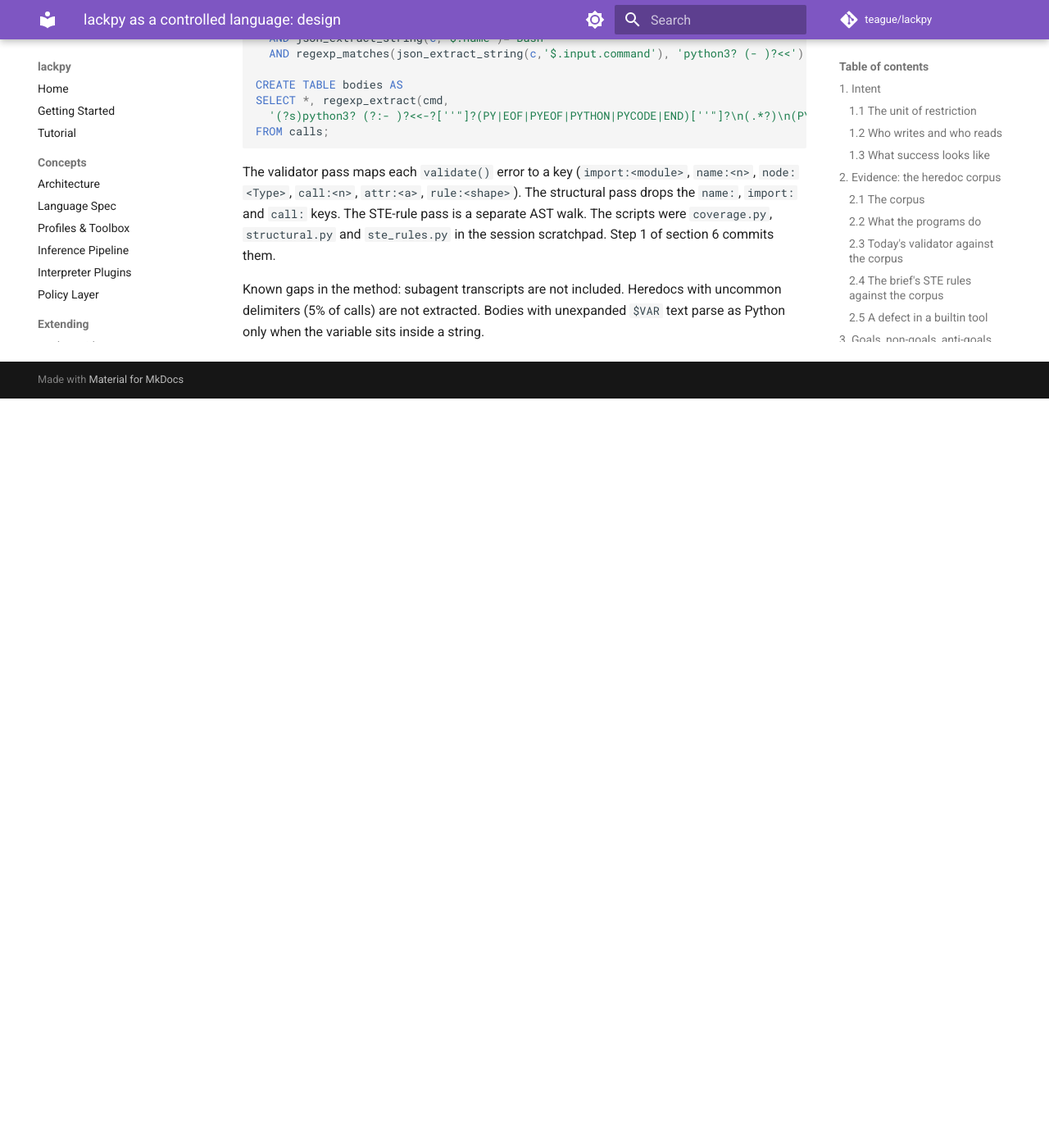
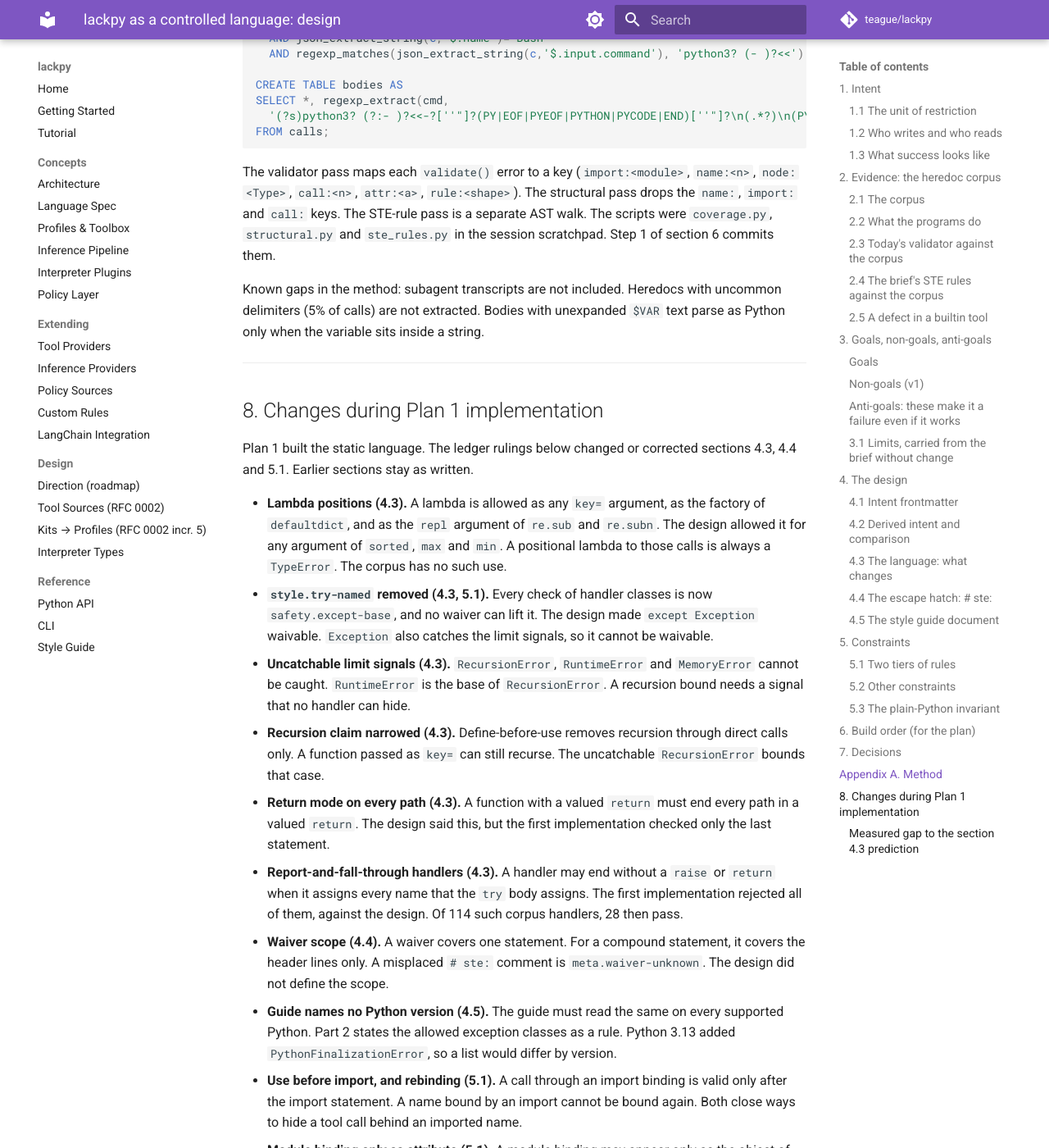
Before and after one commit to teaguesterling/lackpy, an MkDocs documentation site: the page built from docs/superpowers/specs/2026-10-18-lackpy-ste-design.md, in a window 1280 px wide and 1400 px high, scrolled down 24799 px. Shown: the whole window at 82% size. Built offline with MkDocs 1.6.1 and Material for MkDocs 9.7.7, drawn with Linux system fonts in a browser that asks for light colours; comment, search, counter and statistics services are not loaded; before the commit the page ends 25285 px from its top, so only the background shows below that; some of the changed text lies outside the part shown.

Commit message:
corpus: plan 1 close-out figures
Final: admitted 608 (8.7%), structural 3,030 (43.4%) vs design 93.9%.
Adds scripts/corpus/blockers.py and design section 8.

Co-Authored-By: Claude Sonnet 5.5 <noreply@anthropic.com>
Claude-Session: https://claude.ai/code/session_01SM9Rz4KCre34wobnTkmrfu

```diff
--- a/docs/superpowers/specs/2026-10-18-lackpy-ste-design.md
+++ b/docs/superpowers/specs/2026-10-18-lackpy-ste-design.md
@@ -947,3 +947,58 @@ is a separate AST walk. The scripts were `coverage.py`, `structural.py` and
 Known gaps in the method: subagent transcripts are not included. Heredocs with
 uncommon delimiters (5% of calls) are not extracted. Bodies with unexpanded
 `$VAR` text parse as Python only when the variable sits inside a string.
+
+---
+
+## 8. Changes during Plan 1 implementation
+
+Plan 1 built the static language. The ledger rulings below changed or corrected
+sections 4.3, 4.4 and 5.1. Earlier sections stay as written.
+
+- **Lambda positions (4.3).** A lambda is allowed as any `key=` argument, as the
+  factory of `defaultdict`, and as the `repl` argument of `re.sub` and `re.subn`.
+  The design allowed it for any argument of `sorted`, `max` and `min`. A
+  positional lambda to those calls is always a `TypeError`. The corpus has no such use.
+- **`style.try-named` removed (4.3, 5.1).** Every check of handler classes is now
+  `safety.except-base`, and no waiver can lift it. The design made `except Exception`
+  waivable. `Exception` also catches the limit signals, so it cannot be waivable.
+- **Uncatchable limit signals (4.3).** `RecursionError`, `RuntimeError` and
+  `MemoryError` cannot be caught. `RuntimeError` is the base of `RecursionError`.
+  A recursion bound needs a signal that no handler can hide.
+- **Recursion claim narrowed (4.3).** Define-before-use removes recursion through
+  direct calls only. A function passed as `key=` can still recurse. The
+  uncatchable `RecursionError` bounds that case.
+- **Return mode on every path (4.3).** A function with a valued `return` must end
+  every path in a valued `return`. The design said this, but the first
+  implementation checked only the last statement.
+- **Report-and-fall-through handlers (4.3).** A handler may end without a
+  `raise` or `return` when it assigns every name that the `try` body assigns.
+  The first implementation rejected all of them, against the design.
+  Of 114 such corpus handlers, 28 then pass.
+- **Waiver scope (4.4).** A waiver covers one statement. For a compound
+  statement, it covers the header lines only. A misplaced `# ste:` comment is
+  `meta.waiver-unknown`. The design did not define the scope.
+- **Guide names no Python version (4.5).** The guide must read the same on every
+  supported Python. Part 2 states the allowed exception classes as a rule. Python
+  3.13 added `PythonFinalizationError`, so a list would differ by version.
+- **Use before import, and rebinding (5.1).** A call through an import binding is
+  valid only after the import statement. A name bound by an import cannot be
+  bound again. Both close ways to hide a tool call behind an imported name.
+- **Module binding only as attribute (5.1).** A module binding may appear only as
+  the object of an attribute load, as in `json.loads`. Assigning it, passing it,
+  or returning it is `safety.module-attr`. This closes aliasing of a module until
+  the Plan 2 proxies exist.
+
+### Measured gap to the section 4.3 prediction
+
+The design predicted 93.9% structural admission, with `try` included. The final
+corpus run measures 3,030 of 6,984 (43.4%). The gap is a finding. It has two
+main causes:
+
+- **`style.assert-message`.** The design's 73.5% for `assert` alone assumed no
+  message rule. The rule fires on 2,511 programs. In 2,346 of them it is the only
+  non-vocabulary violation.
+- **`style.call-nesting` at depth 2.** The rule fires on 781 programs, measured
+  before translation to `Path`. In 307 it is the only non-vocabulary violation.
+
+`scripts/corpus/blockers.py` reproduces these figures.
```
Also changed, not shown: scripts/corpus/README.md (+41 -0 lines), 1 other file.
